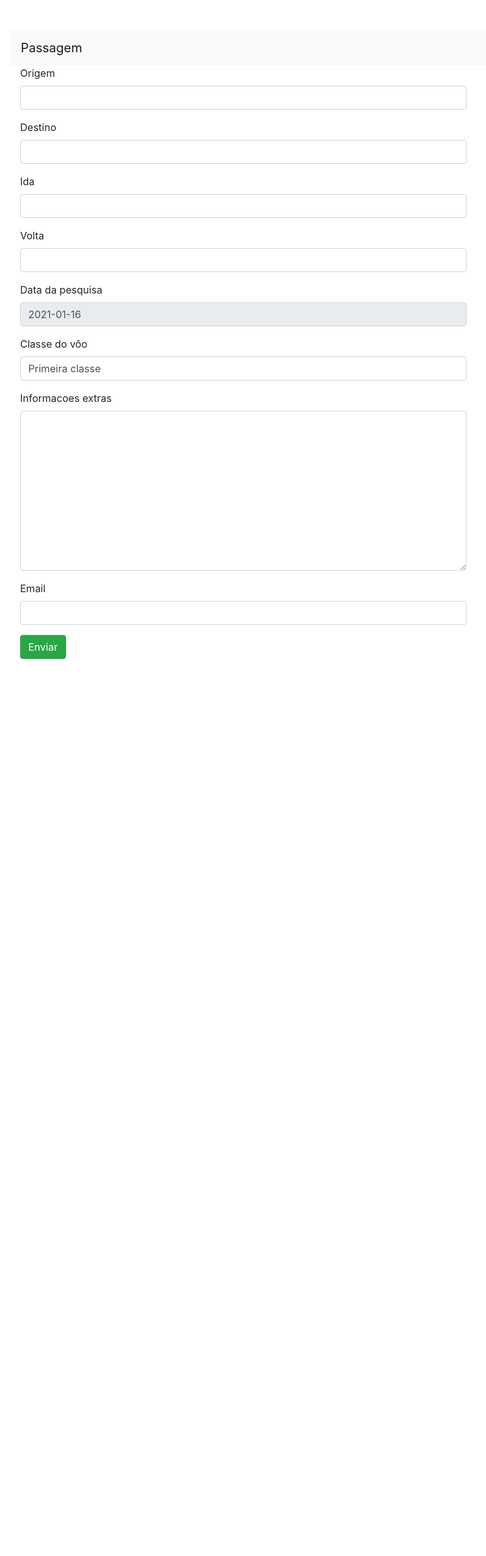
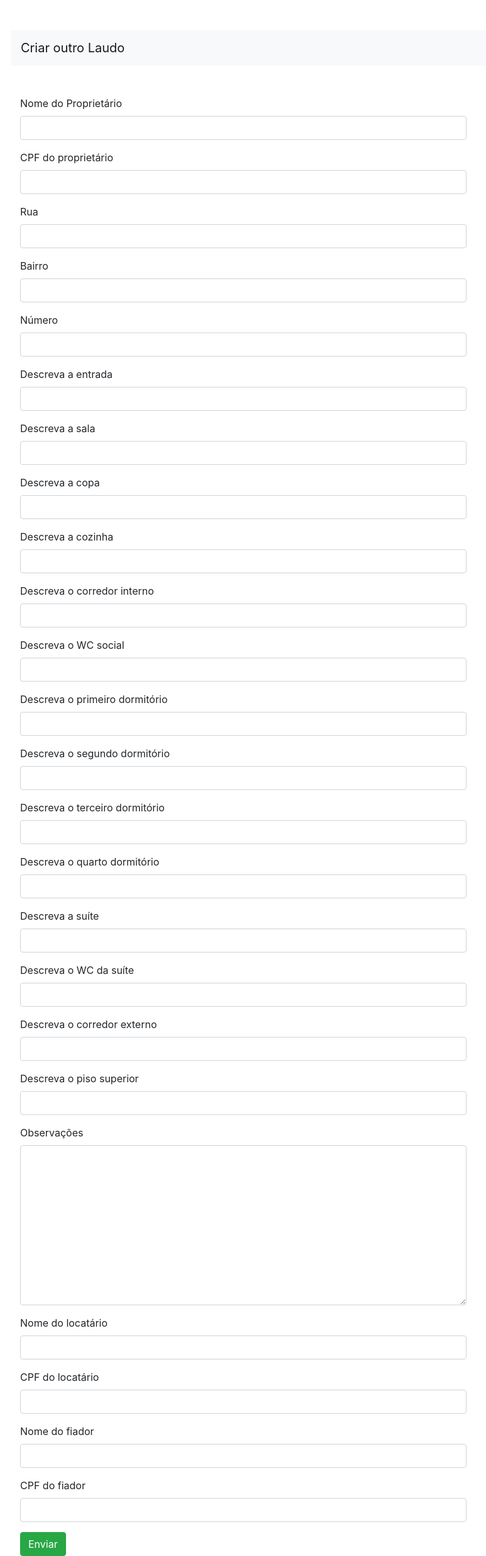
Before and after one commit to Giovani2912/django-forms, a Django app: page / in a window 1280 px wide. Shown: the whole page at 63% size, without its empty margins (68-841 px from the left). Before the commit the page ends 1046 px from the top, so only its background shows below. Run offline with Django 3.2, Linux system fonts and the light colour scheme; some libraries are stand-ins or nearby versions.

Commit message:
first commit

```diff
--- a/djangoformulario/urls.py
+++ b/djangoformulario/urls.py
@@ -1,18 +1,4 @@
-"""djangoformulario URL Configuration
 
-The `urlpatterns` list routes URLs to views. For more information please see:
-    https://docs.djangoproject.com/en/3.1/topics/http/urls/
-Examples:
-Function views
-    1. Add an import:  from my_app import views
-    2. Add a URL to urlpatterns:  path('', views.home, name='home')
-Class-based views
-    1. Add an import:  from other_app.views import Home
-    2. Add a URL to urlpatterns:  path('', Home.as_view(), name='home')
-Including another URLconf
-    1. Import the include() function: from django.urls import include, path
-    2. Add a URL to urlpatterns:  path('blog/', include('blog.urls'))
-"""
 from django.contrib import admin
 from django.urls import path, include
 
--- a/passagens/forms.py
+++ b/passagens/forms.py
@@ -4,39 +4,32 @@ from datetime import datetime
 from passagens.tipo_viagem import tipos_de_classes
 
 class PassagemForms(forms.Form):
-    origem = forms.CharField(label='Origem', max_length=100)
-    destino = forms.CharField(label='Destino', max_length=100)
-    data_ida = forms.DateField(label='Ida', widget=DatePicker())
-    data_volta = forms.DateField(label='Volta', widget=DatePicker())
-    data_pesquisa = forms.DateField(label='Data da pesquisa', disabled=True, initial=datetime.today)
-    classe_viagem = forms.ChoiceField(label='Classe do vôo', choices=tipos_de_classes)
-    informacoes = forms.CharField(
-        label='Informacoes extras',
+    nome_proprietário = forms.CharField(label='Nome do Proprietário', max_length=100)
+    cpf_proprietario = forms.CharField(label='CPF do proprietário', max_length=15)
+    rua = forms.CharField(label='Rua', max_length=100)
+    bairro = forms.CharField(label='Bairro', max_length=100)
+    numero = forms.IntegerField(label='Número')
+    entrada = forms.CharField(label='Descreva a entrada', max_length=500, required=False)
+    sala = forms.CharField(label='Descreva a sala', max_length=500, required=False)
+    copa = forms.CharField(label='Descreva a copa', max_length=500, required=False)
+    cozinha = forms.CharField(label='Descreva a cozinha', max_length=500, required=False)
+    corredor_interno = forms.CharField(label='Descreva o corredor interno', max_length=500, required=False)
+    wc_social = forms.CharField(label='Descreva o WC social', max_length=500, required=False)
+    dormitorio_um = forms.CharField(label='Descreva o primeiro dormitório', max_length=500, required=False)
+    dormitorio_dois = forms.CharField(label='Descreva o segundo dormitório', max_length=500,required=False)
+    dormitorio_tres = forms.CharField(label='Descreva o terceiro dormitório', max_length=500, required=False)
+    dormitorio_quatro = forms.CharField(label='Descreva o quarto dormitório', max_length=500, required=False)
+    suite = forms.CharField(label='Descreva a suíte', max_length=500, required=False)
+    wc_suite = forms.CharField(label='Descreva o WC da suíte', max_length=500, required=False)
+    corredor_externo = forms.CharField(label='Descreva o corredor externo', max_length=500, required=False)
+    piso_superior = forms.CharField(label='Descreva o piso superior', max_length=500, required=False)
+    observacoes = forms.CharField(
+        label='Observações',
         max_length=200,
         widget=forms.Textarea(),
         required=False
     )
-    email = forms.EmailField(label='Email', max_length=150)
-
-    def clean_origem(self):
-        origem = self.cleaned_data.get('origem')
-        if any(char.isdigit() for char in origem):
-            raise forms.ValidationError('Origem inválida, não inclua números ou caracteres especiais.')
-        else:
-            return origem
-
-
-    def clean_destino(self):
-        destino = self.cleaned_data.get('destino')
-        if any(char.isdigit() for char in destino):
-            raise forms.ValidationError('Destino inválido, não inclua números ou caracteres especiais.')
-        else:
-            return destino
-
-
-    def clean(self):
-        origem = self.cleaned_data.get('origem')
-        destino = self.cleaned_data.get('destino')
-        if origem == destino:
-            self.add_error('destino', 'Origem e destino não podem ser iguais')
-        return self.cleaned_data
+    nome_locatario = forms.CharField(label='Nome do locatário', max_length=100)
+    cpf_locatario = forms.CharField(label='CPF do locatário', max_length=15)
+    nome_fiador = forms.CharField(label='Nome do fiador', max_length=100)
+    cpf_fiador = forms.CharField(label='CPF do fiador', max_length=15)
--- a/templates/base.html
+++ b/templates/base.html
@@ -8,14 +8,15 @@
     <link rel="stylesheet" href="https://stackpath.bootstrapcdn.com/bootstrap/4.1.3/css/bootstrap.min.css" integrity="sha384-MCw98/SFnGE8fJT3GXwEOngsV7Zt27NXFoaoApmYm81iuXoPkFOJwJ8ERdknLPMO" crossorigin="anonymous">
     <script src="https://code.jquery.com/jquery-3.3.1.slim.min.js" integrity="sha384-q8i/X+965DzO0rT7abK41JStQIAqVgRVzpbzo5smXKp4YfRvH+8abtTE1Pi6jizo" crossorigin="anonymous"></script>
     {{ form.media }}
-    <title>Passagem</title>
+    <title>Laudo</title>
 </head>
 <body>
     <section class="container mt-5">
         <nav class="navbar navbar-expand-lg navbar-light bg-light">
-            <a class="navbar-brand" href="{% url 'index' %}">Passagem</a>
+            <a class="navbar-brand" href="{% url 'index' %}">Criar outro Laudo</a>
         </nav>
-
+        <br>
+        <br>
         {% block content %}
         {% endblock %}
 
```
Also changed, not shown: templates/minha_consulta.html (+63 -9 lines), README.md.
